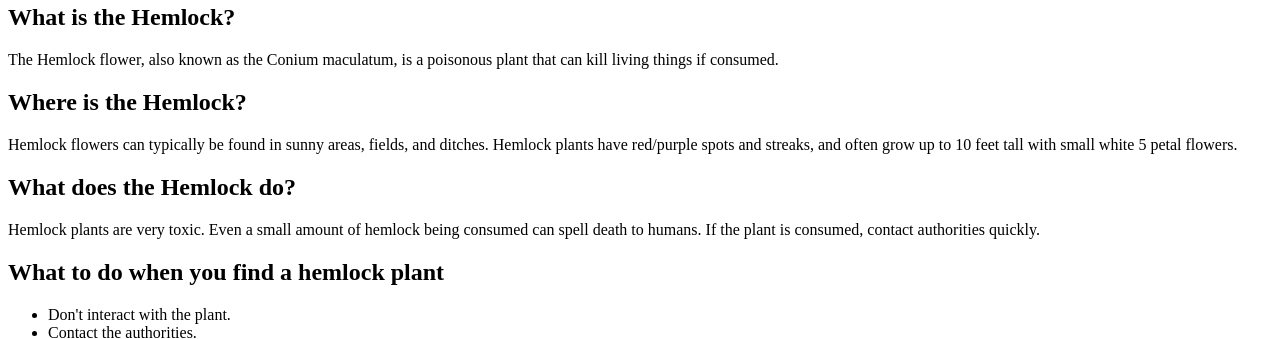
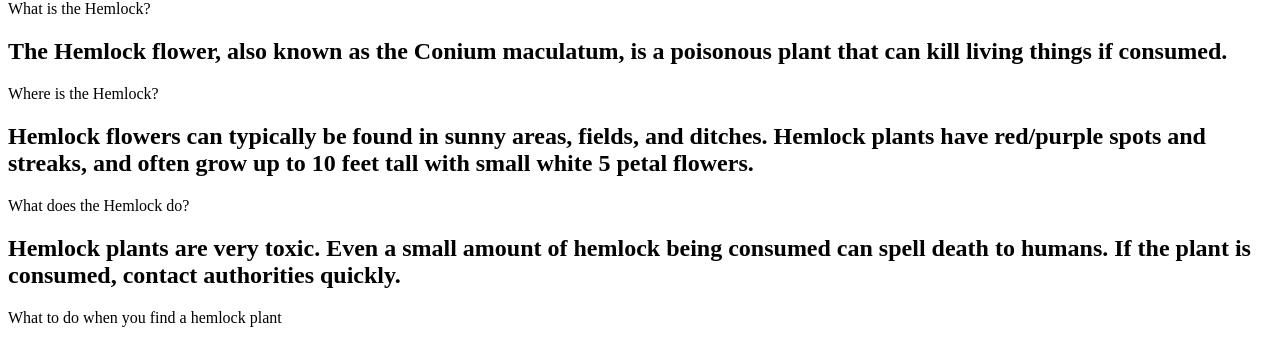
Before and after one commit to winterguy123/lab4, a plain HTML site: page index.html in a window 1280 px wide. Shown: the part 376-715 px from the top of the page. Drawn offline with Linux system fonts and the light colour scheme.

Commit message:
Update index.html

```diff
--- a/index.html
+++ b/index.html
@@ -6,13 +6,13 @@
     <body>
       <h1>A brief Guide on the Hemlock</h1>
       <img src="https://github.com/winterguy123/lab4/blob/main/oie_1951612FS5xG9r.jpg?raw=true">
-      <h2>What is the Hemlock?</h2>
-      <p>The Hemlock flower, also known as the Conium maculatum, is a poisonous plant that can kill living things if consumed.</p>
-       <h2>Where is the Hemlock?</h2>
-      <p>Hemlock flowers can typically be found in sunny areas, fields, and ditches. Hemlock plants have red/purple spots and streaks, and often grow up to 10 feet tall with small white 5 petal flowers.</p>
-       <h2>What does the Hemlock do?</h2>
-      <p>Hemlock plants are very toxic. Even a small amount of hemlock being consumed can spell death to humans. If the plant is consumed, contact authorities quickly. </p>
-       <h2>What to do when you find a hemlock plant</h2>
+      <p>What is the Hemlock?</p>
+      <h2>The Hemlock flower, also known as the Conium maculatum, is a poisonous plant that can kill living things if consumed.</h2>
+       <p>Where is the Hemlock?</p>
+      <h2>Hemlock flowers can typically be found in sunny areas, fields, and ditches. Hemlock plants have red/purple spots and streaks, and often grow up to 10 feet tall with small white 5 petal flowers.</h2>
+       <p>What does the Hemlock do?</p>
+      <h2>Hemlock plants are very toxic. Even a small amount of hemlock being consumed can spell death to humans. If the plant is consumed, contact authorities quickly. </h2>
+       <p>What to do when you find a hemlock plant</p>
       <ul>
        <li>Don't interact with the plant.</li>
        <li>Contact the authorities.</li>
```
